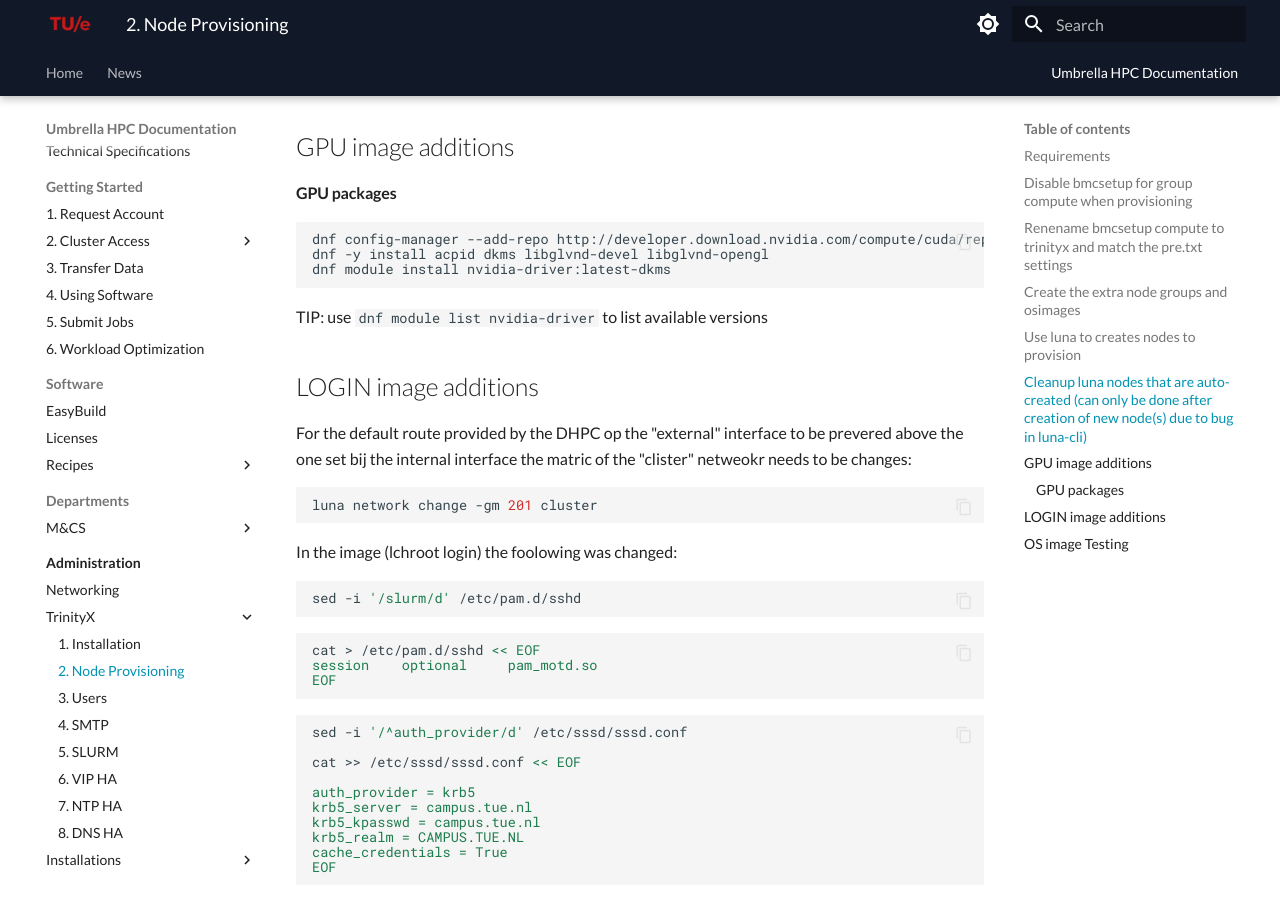
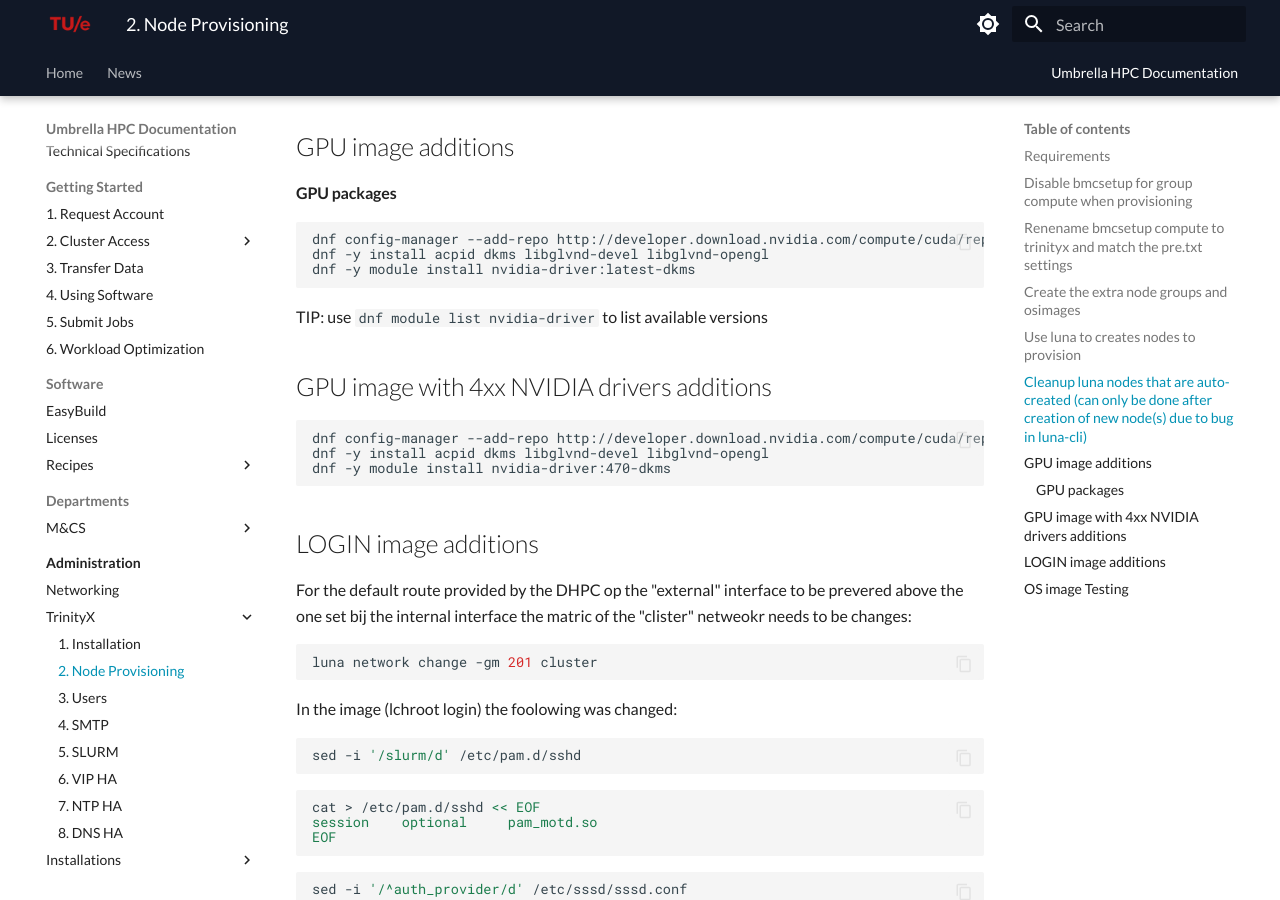
Before and after one commit to gferhpc/supercomputing.tue.nl, an MkDocs documentation site: the page built from pages/documentation/administration/trinityx/provisioning.md, in a window 1280 px wide and 900 px high, scrolled down 1429 px. Built offline with MkDocs 1.6.1 and Material for MkDocs 9.7.7, drawn with Linux system fonts in a browser that asks for light colours.

Commit message:
Update provisioning.md

````diff
--- a/pages/documentation/administration/trinityx/provisioning.md
+++ b/pages/documentation/administration/trinityx/provisioning.md
@@ -65,9 +65,17 @@
 ```shell
 dnf config-manager --add-repo http://developer.download.nvidia.com/compute/cuda/repos/rhel8/x86_64/cuda-rhel8.repo
 dnf -y install acpid dkms libglvnd-devel libglvnd-opengl
-dnf module install nvidia-driver:latest-dkms
+dnf -y module install nvidia-driver:latest-dkms
 ```
 TIP: use ```dnf module list nvidia-driver``` to list available versions
+
+## GPU image with 4xx NVIDIA drivers additions
+
+```shell
+dnf config-manager --add-repo http://developer.download.nvidia.com/compute/cuda/repos/rhel8/x86_64/cuda-rhel8.repo
+dnf -y install acpid dkms libglvnd-devel libglvnd-opengl
+dnf -y module install nvidia-driver:470-dkms
+```
 
 ## LOGIN image additions
 
````
